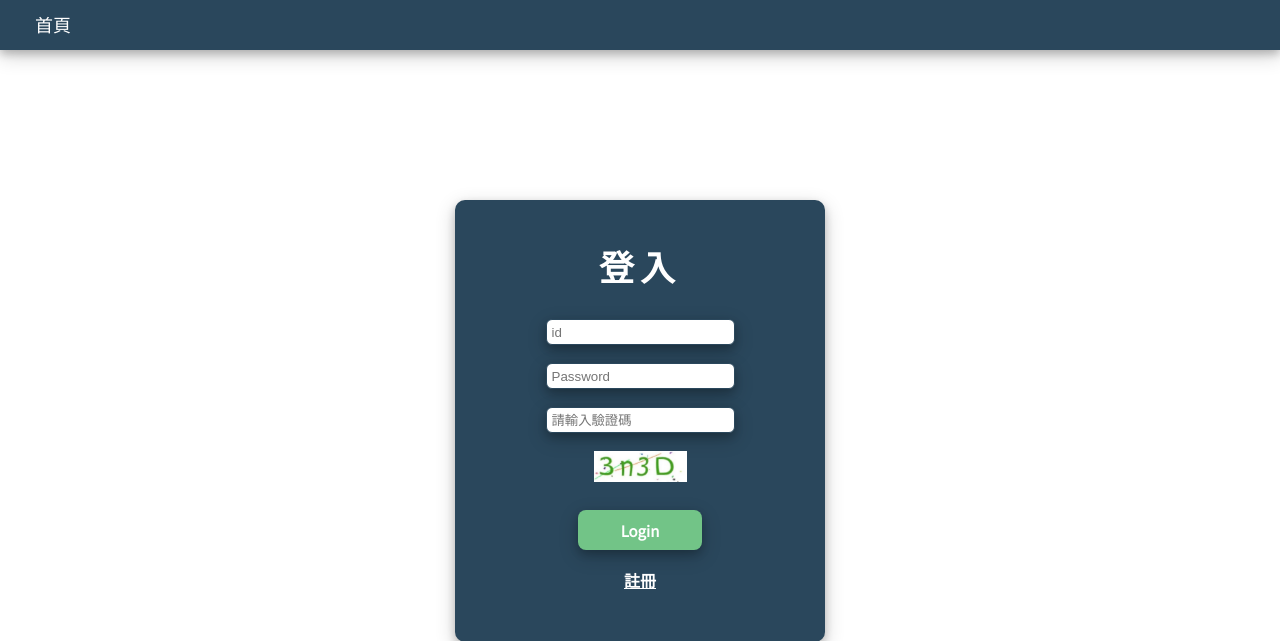
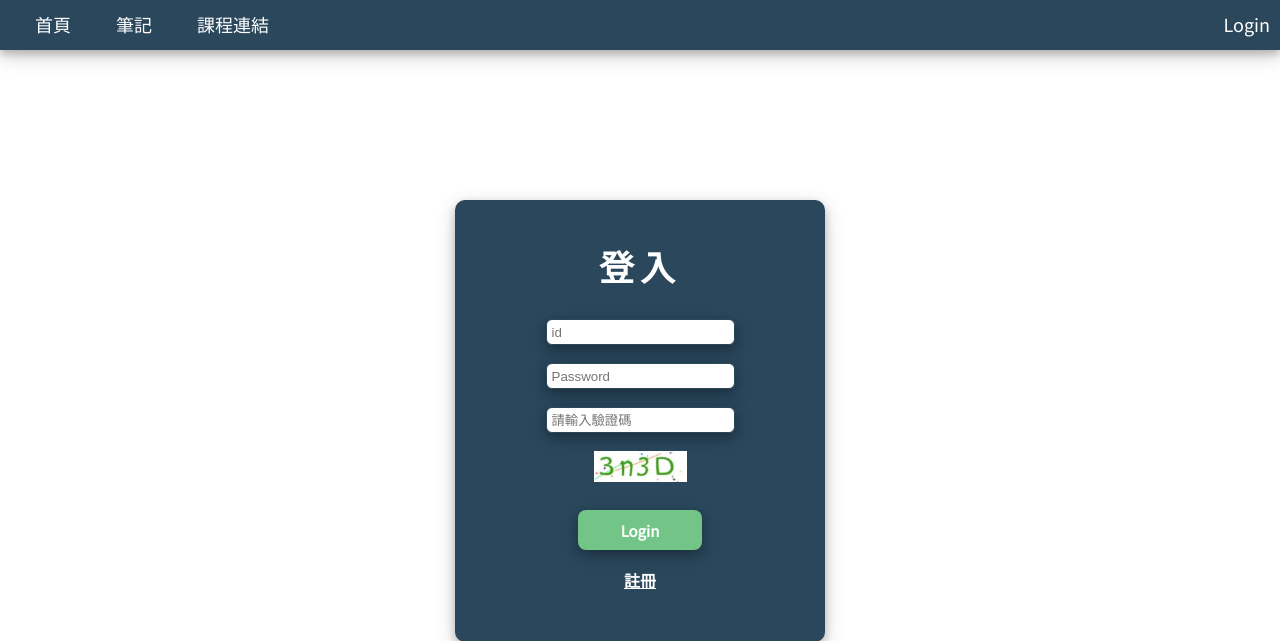
Before and after one commit to Jason5564/EndofTerm, a PHP site: page /LoginPage.php in a window 1280 px wide. Shown: the top 641 px of the page. Run offline with PHP 8.4, Linux system fonts and the light colour scheme.

Commit message:
style update 3

```diff
--- a/LinkCoursesPage.php
+++ b/LinkCoursesPage.php
@@ -39,6 +39,7 @@ include "conn.php";
     </div>
 
     <div class="menuBtn" style="margin-left: auto">
+        <a><?php echo $_SESSION['id']; ?></a>
         <a href="Logout.php" style="color: #ff4f4f">Logout</a>
     </div>
 </div>
--- a/LoginPage.php
+++ b/LoginPage.php
@@ -18,6 +18,18 @@
     <div class="navbar">
         <div class="menuBtn" style="margin-left: 25px;">
             <a href="index.php">首頁</a>
+        </div>
+
+        <div class="menuBtn" style="margin-left: 25px;">
+            <a href="note.html">筆記</a>
+        </div>
+
+        <div class="menuBtn" style="margin-left: 25px;">
+            <a href="LinkCoursesPage.php">課程連結</a>
+        </div>
+
+        <div class="menuBtn" style="margin-left: auto">
+            <a href="Login.php" style="color: white">Login</a>
         </div>
     </div>
 
--- a/index.php
+++ b/index.php
@@ -13,6 +13,9 @@ include "conn.php";
 <html lang="en">
 <head>
     <meta charset="UTF-8">
+    <link rel="preconnect" href="https://fonts.googleapis.com">
+    <link rel="preconnect" href="https://fonts.gstatic.com" crossorigin>
+    <link href="https://fonts.googleapis.com/css2?family=Noto+Sans+TC&display=swap" rel="stylesheet">
     <meta name="viewport" content="width=device-width, initial-scale=1.0">
     <link rel="stylesheet" href="NavBar.css"/>
     <title>首頁</title>
@@ -33,6 +36,7 @@ include "conn.php";
         </div>
 
         <div class="menuBtn" style="margin-left: auto">
+            <a><?php echo $_SESSION['id']; ?></a>
             <a href="Logout.php" style="color: #ff4f4f">Logout</a>
         </div>
     </div>
```
Also changed, not shown: register.php (+11 -0 lines).
